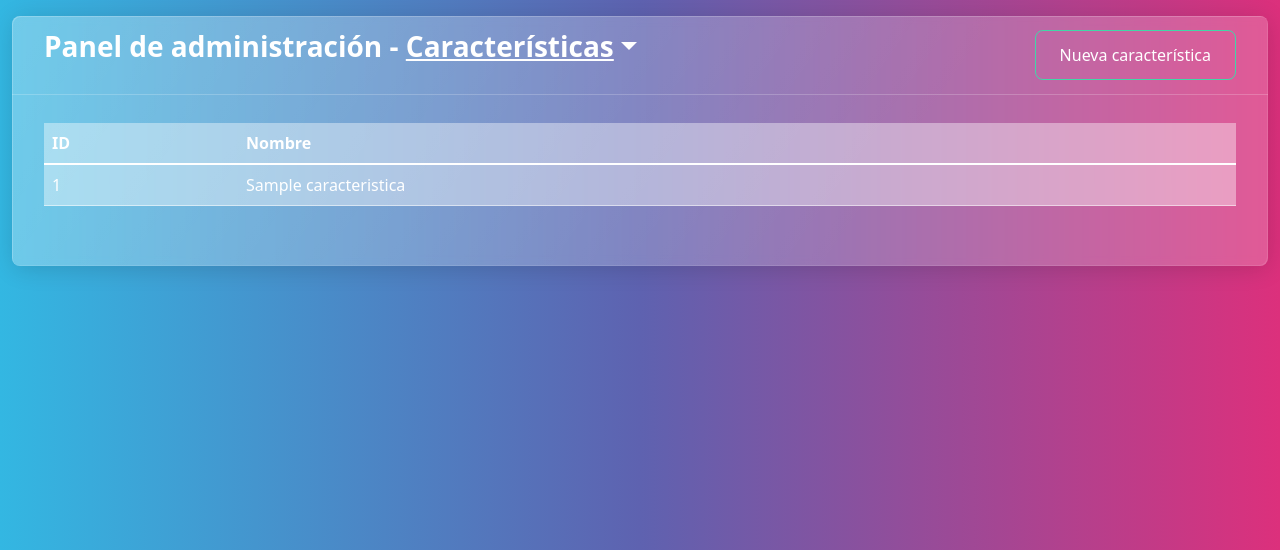
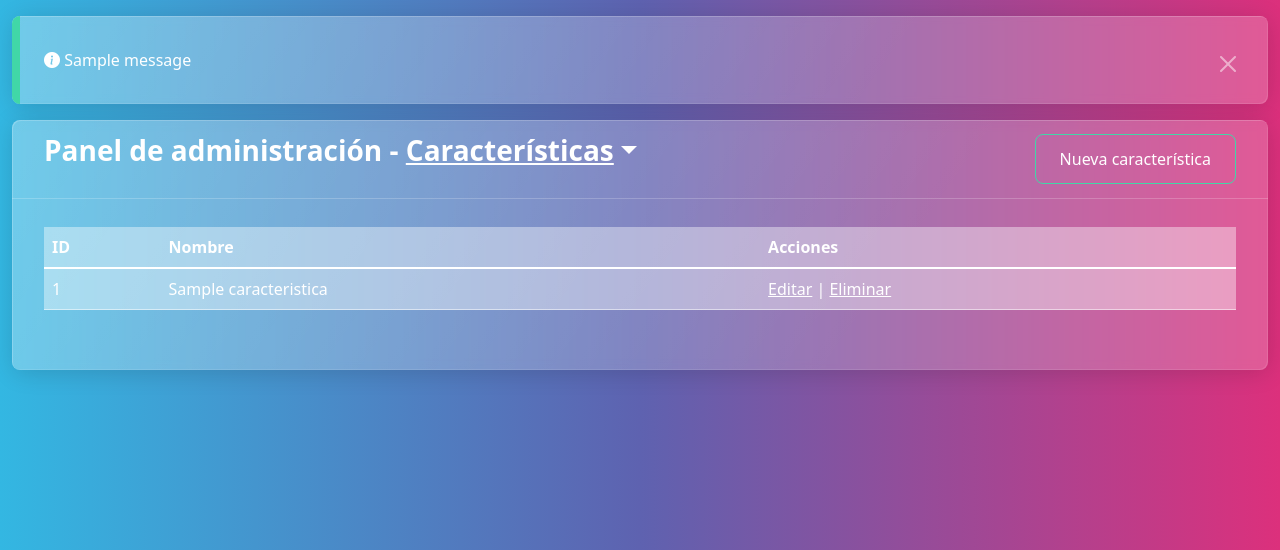
Before and after one commit to LuCamano/Proyecto-TechSoft, a Django app: page /administracion/caracteristicas/ in a window 1280 px wide. Shown: the part 82-632 px from the top of the page. Run offline with Django 5.2, Linux system fonts and the light colour scheme; a user stored in the database is signed in; tables that the repository leaves empty hold one stand-in row (values such as "Sample post"); one stand-in notice (Sample message) is shown; some libraries are stand-ins or nearby versions.

Commit message:
Editar y eliminar características agregado

```diff
--- a/pagina/templates/administracion_caracteristicas.html
+++ b/pagina/templates/administracion_caracteristicas.html
@@ -5,6 +5,18 @@
 {% block content %}
     <div class="container-fluid my-2">
         <div class="col-12">
+            {% for message in messages %}
+                <div class="alert alert-{{message.tags}} alert-dismissible fade show" role="alert">
+                    <strong>
+                        {% if message.tags == 'success' %}
+                        <i class="bi bi-info-circle-fill"></i>
+                        {% else %}
+                        <i class="bi bi-exclamation-triangle-fill"></i>
+                        {% endif %}
+                    </strong> {{ message }}
+                    <button type="button" class="btn-close" data-bs-dismiss="alert" aria-label="Close"></button>
+                </div>
+            {% endfor %}
             <div class="card">
                 <div class="card-header d-flex justify-content-between">
                     <h3 class="card-title">Panel de administración - <span class="dropdown">
@@ -15,7 +27,7 @@
                             <li><a class="dropdown-item" href="{% url "admin-productos" %}">Productos</a></li>
                         </ul>
                     </span></h3>
-                    <a href="#" class="btn btn-outline-success">Nueva característica</a>
+                    <a href="{% url "agregar-caracteristica" %}" class="btn btn-outline-success">Nueva característica</a>
                 </div>
                 <div class="card-body">
                     <div class="table-responsive">
@@ -24,6 +36,7 @@
                                 <tr>
                                     <th scope="col">ID</th>
                                     <th scope="col">Nombre</th>
+                                    <th scope="col">Acciones</th>
                                 </tr>
                             </thead>
                             <tbody class="table-group-divider">
@@ -31,6 +44,10 @@
                                     <tr>
                                         <td scope="row">{{caracteristica.id}}</td>
                                         <td scope="row">{{caracteristica.nomb_caracteristica}}</td>
+                                        <td>
+                                            <a href="{% url 'editar-caracteristica' caracteristica.id %}">Editar</a> |
+                                            <a href="#" onclick="eliminar('{% url 'eliminar-caracteristica' caracteristica.id %}')">Eliminar</a>
+                                        </td>
                                     </tr>
                                 {% endfor %}
                             </tbody>
--- a/pagina/urls.py
+++ b/pagina/urls.py
@@ -21,4 +21,7 @@ urlpatterns = [
     path('administracion/agregar-producto/', views.AgregarProducto.as_view(), name="agregar-producto"),
     path('administracion/editar-producto/<pk>', views.editarProducto, name="editar-producto"),
     path('administracion/eliminar-producto/<pk>', views.eliminarProducto, name="eliminar-producto"),
+    path('administracion/agregar-caracteristica/', views.AgregarCaracteristica.as_view(), name="agregar-caracteristica"),
+    path('administracion/editar-caracteristica/<pk>', views.EditarCaracteristica.as_view(), name="editar-caracteristica"),
+    path('administracion/eliminar-caracteristica/<id>', views.eliminarCaracteristica, name="eliminar-caracteristica"),
 ]
--- a/pagina/views.py
+++ b/pagina/views.py
@@ -1,8 +1,8 @@
 from django.shortcuts import render, redirect
 from django.contrib.auth import logout
-from django.views.generic import CreateView
+from django.views.generic import CreateView, UpdateView
 from django.contrib.auth.views import LoginView
-from .forms import ProductoForm, LoginForm, ProductoCaracteristicaForm
+from .forms import ProductoForm, LoginForm, ProductoCaracteristicaForm, CaracteristicaForm
 from .models import Producto, Marca, Categoria, Caracteristica, ProductoCaracteristica
 from django.contrib.auth.decorators import login_required
 from django.contrib.auth.mixins import LoginRequiredMixin
@@ -165,3 +165,44 @@
     except Exception as e:
         messages.warning(request, f'Error: {e}')
     return redirect(f'/administracion/productos/{idP}/caracteristicas/')
+
+class AgregarCaracteristica(LoginRequiredMixin, CreateView):
+    template_name = "formulario.html"
+    form_class = CaracteristicaForm
+    success_url = '/administracion/caracteristicas'
+
+    def get_context_data(self, **kwargs):
+        context = super().get_context_data(**kwargs)
+        context['titulo'] = 'Agregar Característica'
+        context['urlAnterior'] = '/administracion/caracteristicas'
+        return context
+
+    def form_valid(self, form):
+        messages.success(self.request, 'Característica agregada correctamente')
+        return super().form_valid(form)
+
+class EditarCaracteristica(LoginRequiredMixin,UpdateView):
+    model = Caracteristica
+    form_class = CaracteristicaForm
+    template_name = "formulario.html"
+    success_url = '/administracion/caracteristicas'
+
+    def get_context_data(self, **kwargs):
+        context = super().get_context_data(**kwargs)
+        context['titulo'] = 'Editar Característica'
+        context['urlAnterior'] = '/administracion/caracteristicas'
+        return context
+
+    def form_valid(self, form):
+        messages.success(self.request, 'Característica editada correctamente')
+        return super().form_valid(form)
+
+@login_required
+def eliminarCaracteristica(request, id):
+    caract = Caracteristica.objects.get(id=id)
+    try:
+        caract.delete()
+        messages.success(request, 'Característica eliminada correctamente')
+    except Exception as e:
+        messages.warning(request, 'Error: La característica no se puede eliminar (es posible que tenga otros elementos asociados)')
+    return redirect('/administracion/caracteristicas')
```
Also changed, not shown: pagina/forms.py (+14 -1 lines).
